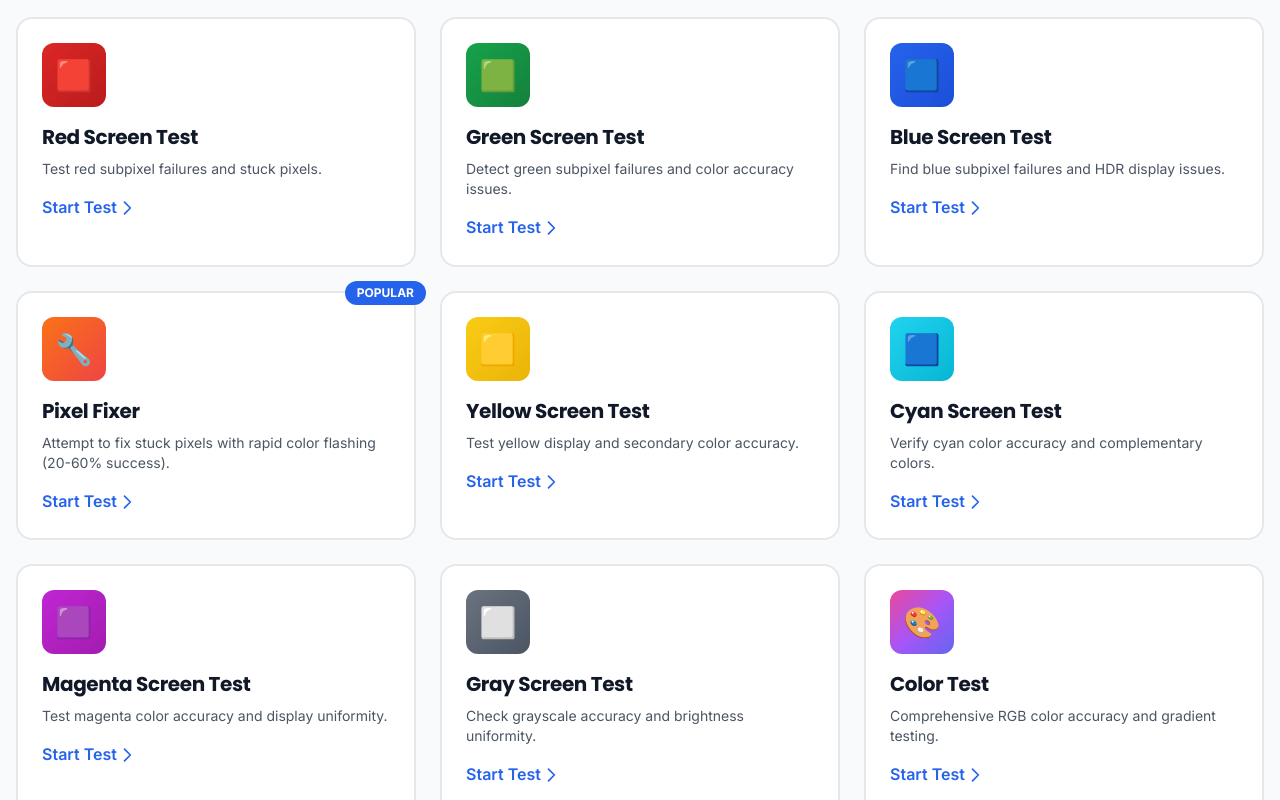
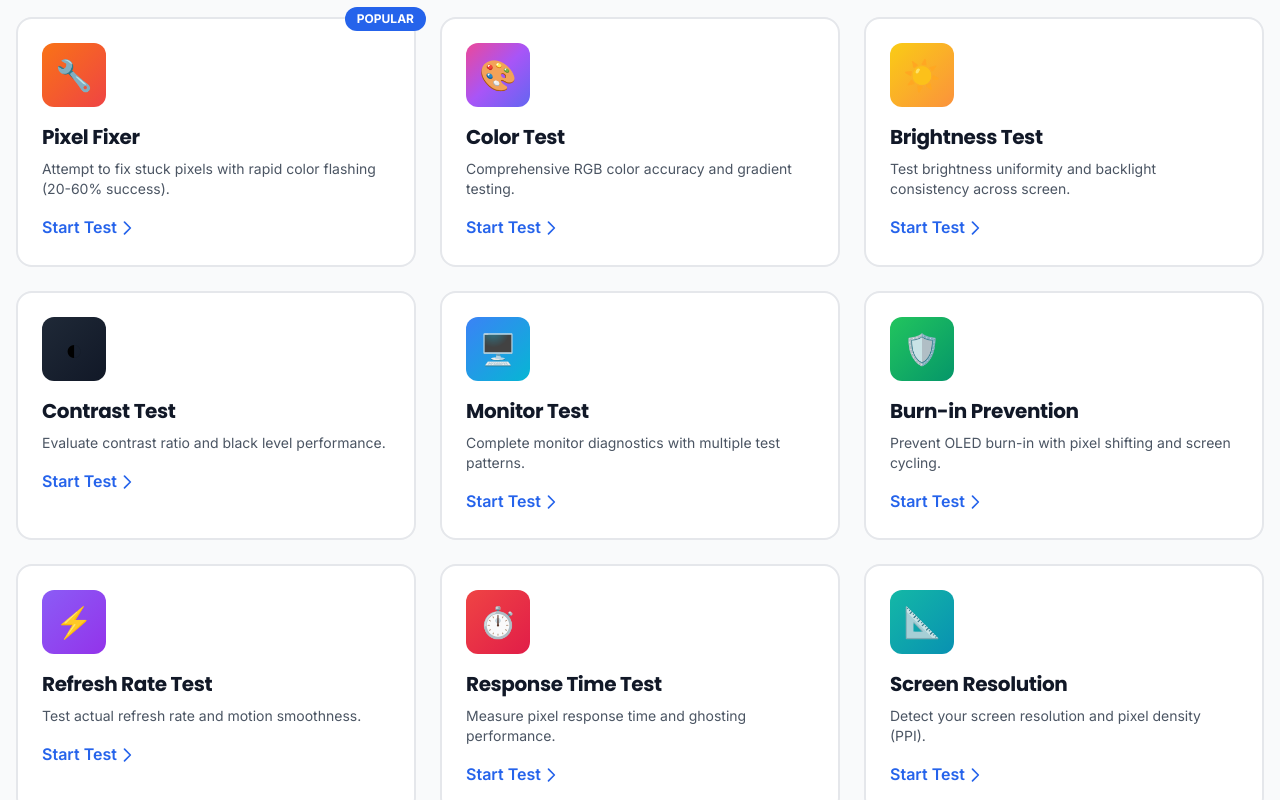
Before and after one commit to testscreentool-lgtm/screentest-io, a Next.js app: page / in a window 1280 px wide. Shown: the part 1040-1840 px from the top of the page. Built offline with nearby package versions, Linux system fonts and the light colour scheme.

Commit message:
Update page.tsx
Update

```diff
--- a/app/page.tsx
+++ b/app/page.tsx
@@ -1,5 +1,5 @@
 // File: /app/page.tsx
-// Homepage showcasing all display testing tools
+// Homepage showcasing all 12 display testing tools
 
 import Link from 'next/link'
 import { Metadata } from 'next'
@@ -36,27 +36,6 @@ export default function HomePage() {
       popular: true
     },
     {
-      name: 'Red Screen Test',
-      href: '/red-screen',
-      description: 'Test red subpixel failures and stuck pixels.',
-      icon: '🟥',
-      color: 'from-red-600 to-red-700'
-    },
-    {
-      name: 'Green Screen Test',
-      href: '/green-screen',
-      description: 'Detect green subpixel failures and color accuracy issues.',
-      icon: '🟩',
-      color: 'from-green-600 to-green-700'
-    },
-    {
-      name: 'Blue Screen Test',
-      href: '/blue-screen',
-      description: 'Find blue subpixel failures and HDR display issues.',
-      icon: '🟦',
-      color: 'from-blue-600 to-blue-700'
-    },
-    {
       name: 'Pixel Fixer',
       href: '/pixel-fixer',
       description: 'Attempt to fix stuck pixels with rapid color flashing (20-60% success).',
@@ -65,41 +44,61 @@ export default function HomePage() {
       popular: true
     },
     {
-      name: 'Yellow Screen Test',
-      href: '/yellow-screen',
-      description: 'Test yellow display and secondary color accuracy.',
-      icon: '🟨',
-      color: 'from-yellow-400 to-yellow-500',
-      textDark: true
-    },
-    {
-      name: 'Cyan Screen Test',
-      href: '/cyan-screen',
-      description: 'Verify cyan color accuracy and complementary colors.',
-      icon: '🟦',
-      color: 'from-cyan-400 to-cyan-500',
-      textDark: true
-    },
-    {
-      name: 'Magenta Screen Test',
-      href: '/magenta-screen',
-      description: 'Test magenta color accuracy and display uniformity.',
-      icon: '🟪',
-      color: 'from-fuchsia-600 to-fuchsia-700'
-    },
-    {
-      name: 'Gray Screen Test',
-      href: '/gray-screen',
-      description: 'Check grayscale accuracy and brightness uniformity.',
-      icon: '⬜',
-      color: 'from-gray-500 to-gray-600'
-    },
-    {
       name: 'Color Test',
       href: '/color-test',
       description: 'Comprehensive RGB color accuracy and gradient testing.',
       icon: '🎨',
       color: 'from-pink-500 via-purple-500 to-indigo-500'
+    },
+    {
+      name: 'Brightness Test',
+      href: '/brightness-test',
+      description: 'Test brightness uniformity and backlight consistency across screen.',
+      icon: '☀️',
+      color: 'from-yellow-400 to-orange-400',
+      textDark: true
+    },
+    {
+      name: 'Contrast Test',
+      href: '/contrast-test',
+      description: 'Evaluate contrast ratio and black level performance.',
+      icon: '◐',
+      color: 'from-gray-800 to-gray-900'
+    },
+    {
+      name: 'Monitor Test',
+      href: '/monitor-test',
+      description: 'Complete monitor diagnostics with multiple test patterns.',
+      icon: '🖥️',
+      color: 'from-blue-500 to-cyan-500'
+    },
+    {
+      name: 'Burn-in Prevention',
+      href: '/burn-in-prevention',
+      description: 'Prevent OLED burn-in with pixel shifting and screen cycling.',
+      icon: '🛡️',
+      color: 'from-green-500 to-emerald-600'
+    },
+    {
+      name: 'Refresh Rate Test',
+      href: '/refresh-rate-test',
+      description: 'Test actual refresh rate and motion smoothness.',
+      icon: '⚡',
+      color: 'from-violet-500 to-purple-600'
+    },
+    {
+      name: 'Response Time Test',
+      href: '/response-time-test',
+      description: 'Measure pixel response time and ghosting performance.',
+      icon: '⏱️',
+      color: 'from-red-500 to-rose-600'
+    },
+    {
+      name: 'Screen Resolution',
+      href: '/screen-resolution',
+      description: 'Detect your screen resolution and pixel density (PPI).',
+      icon: '📐',
+      color: 'from-teal-500 to-cyan-600'
     }
   ]
 
@@ -184,7 +183,7 @@ export default function HomePage() {
                   </div>
                 )}
 
-                <div className={`w-16 h-16 rounded-xl bg-gradient-to-br ${tool.color} flex items-center justify-center text-3xl mb-4`}>
+                <div className={`w-16 h-16 rounded-xl bg-gradient-to-br ${tool.color} flex items-center justify-center text-3xl mb-4 ${tool.textDark ? 'text-gray-800' : ''}`}>
                   {tool.icon}
                 </div>
 
```
